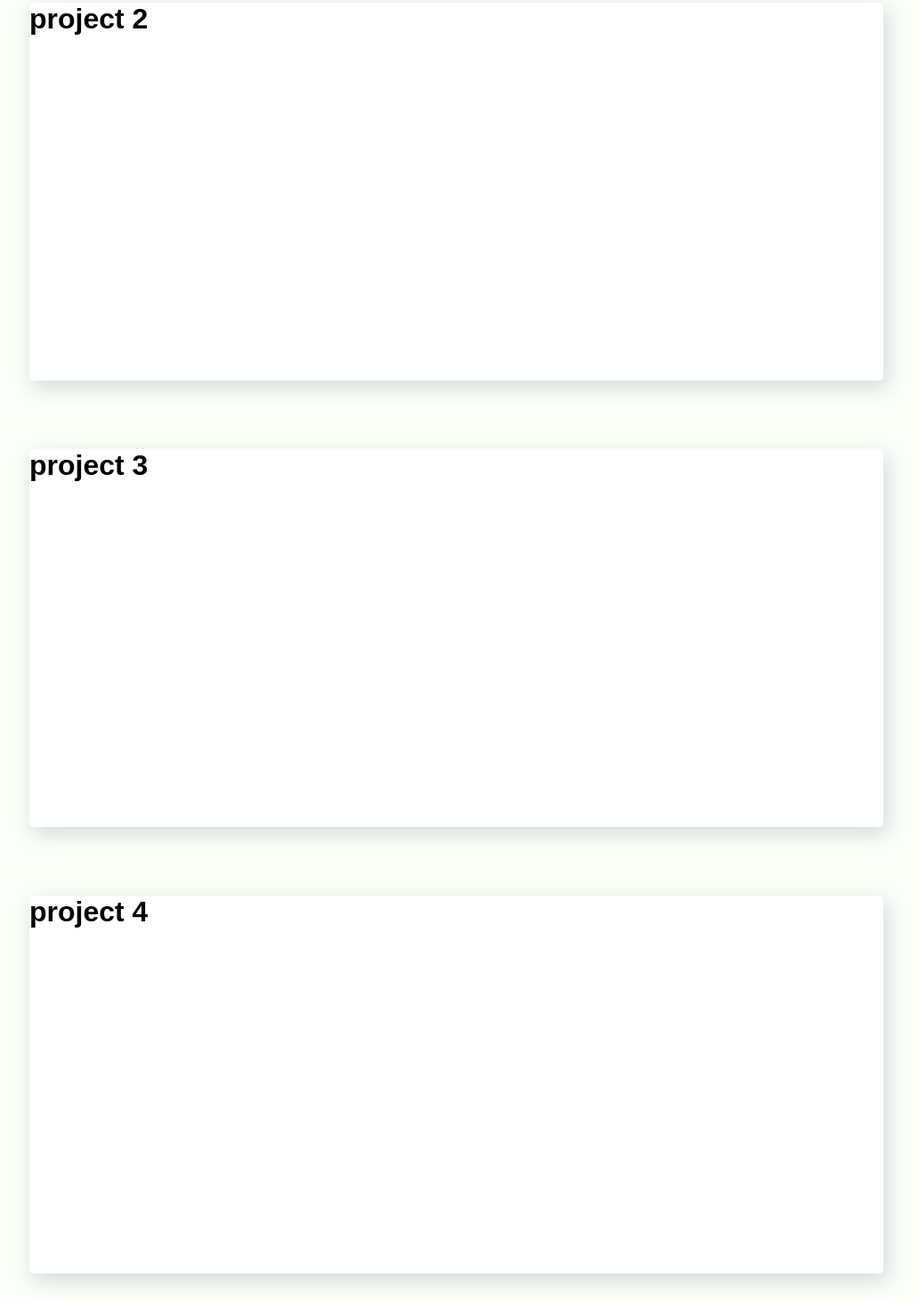
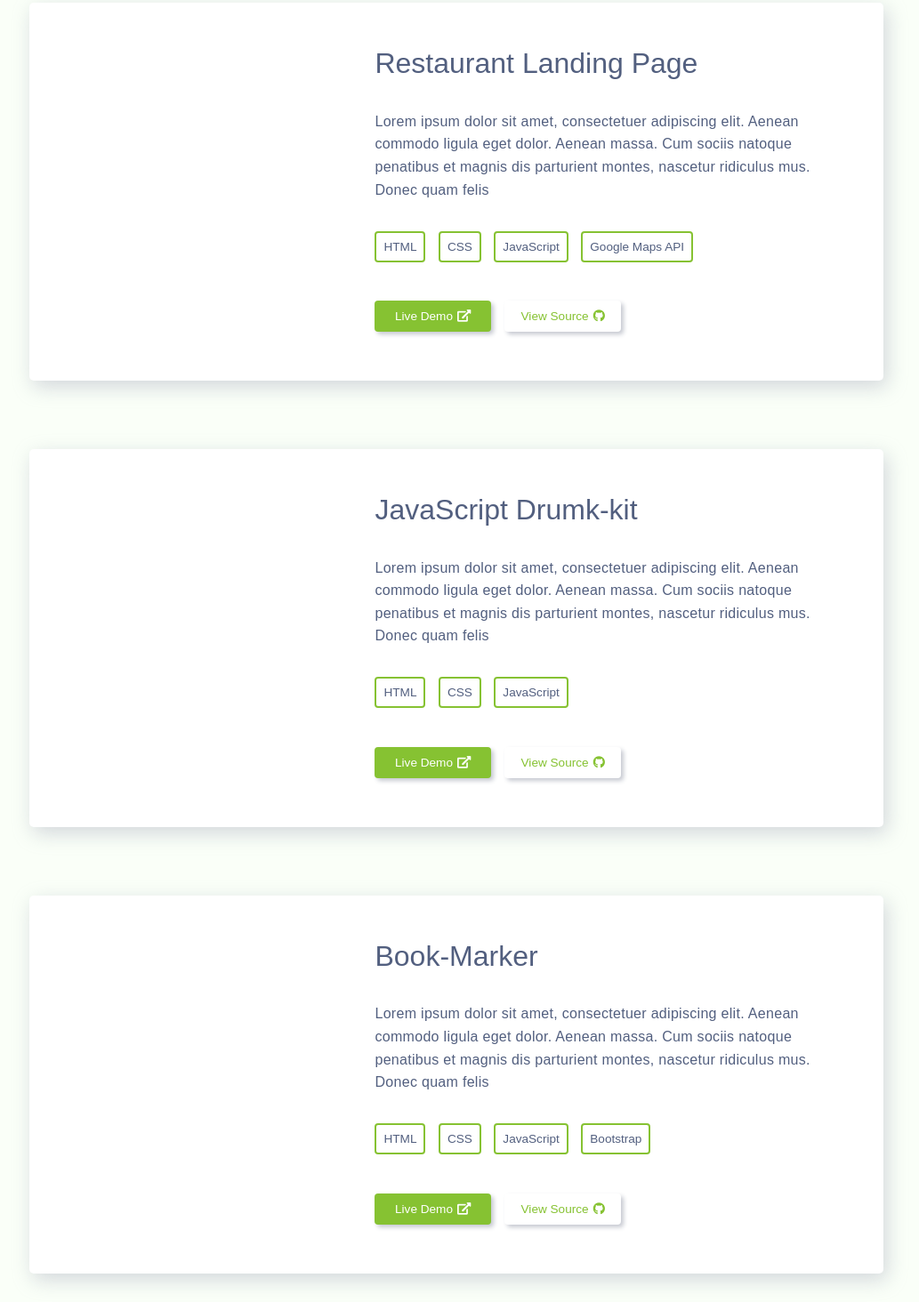
Before and after one commit to king2nd23/Portfolio, a plain HTML site: page index.html in a window 1280 px wide. Shown: the part 1100-2564 px from the top of the page at 89% size, without its empty margins (127-1160 px from the left). Drawn offline with Linux system fonts and the light colour scheme.

Commit message:
put content on the project cards

```diff
--- a/index.html
+++ b/index.html
@@ -11,7 +11,7 @@
   <body>
     <div class="menu">
       <div class="box">
-        <a href="">
+        <a href="#projects">
           <span></span>
           Projects
         </a>
@@ -44,12 +44,62 @@
       <h3>Projects</h3>
     </div>
 
-    <div class="project-card card-1">
+    <div class="project-card card-1" id="projects">
       <div class="project-photo">
         <!-- <img src="images/mklogo.png" alt=""> -->
       </div>
       <div class="project-details">
-        <h1>Google+ Landing Page</h1>
+        <h1>Google+ Grid</h1>
+        <p>Lorem ipsum dolor sit amet, consectetuer adipiscing elit. Aenean commodo ligula eget dolor.
+          Aenean massa. Cum sociis natoque penatibus et magnis dis parturient montes, nascetur ridiculus
+           mus. Donec quam felis</p>
+        <div class="project-tech">
+          <ul>
+            <li>HTML</li>
+            <li>CSS</li>
+            <li>JavaScript</li>
+            <li>CSS Grid</li>
+          </ul>
+        </div>
+        <div class="project-links">
+          <ul>
+            <a href="https://king2nd23.github.io/googlepluslandingpage/" target="_blank" class="hvr-grow-shadow"><li>Live Demo<i class="fas fa-external-link-alt"></i></li></a>
+            <a href="https://github.com/king2nd23/googlepluslandingpage" target="_blank" class="hvr-grow-shadow"><li>View Source<i class="fab fa-github"></i></li></a>
+          </ul>
+        </div>
+      </div>
+    </div>
+    <div class="project-card card-2">
+      <div class="project-photo">
+        <!-- <img src="images/mklogo.png" alt=""> -->
+      </div>
+      <div class="project-details">
+        <h1>Restaurant Landing Page</h1>
+        <p>Lorem ipsum dolor sit amet, consectetuer adipiscing elit. Aenean commodo ligula eget dolor.
+          Aenean massa. Cum sociis natoque penatibus et magnis dis parturient montes, nascetur ridiculus
+           mus. Donec quam felis</p>
+        <div class="project-tech">
+          <ul>
+            <li>HTML</li>
+            <li>CSS</li>
+            <li>JavaScript</li>
+            <li>Google Maps API</li>
+          </ul>
+        </div>
+        <div class="project-links">
+          <ul>
+            <a href="https://king2nd23.github.io/wingstateofmind/" target="_blank" class="hvr-grow-shadow"><li>Live Demo<i class="fas fa-external-link-alt"></i></li></a>
+            <a href="https://github.com/king2nd23/wingstateofmind" target="_blank" class="hvr-grow-shadow"><li>View Source<i class="fab fa-github"></i></li></a>
+          </ul>
+        </div>
+      </div>
+    </div>
+    <div class="project-card card-3">
+      <div class="project-photo">
+        <!-- <img src="images/mklogo.png" alt=""> -->
+      </div>
+      <div class="project-details">
+        <h1>JavaScript Drumk-kit</h1>
         <p>Lorem ipsum dolor sit amet, consectetuer adipiscing elit. Aenean commodo ligula eget dolor.
           Aenean massa. Cum sociis natoque penatibus et magnis dis parturient montes, nascetur ridiculus
            mus. Donec quam felis</p>
@@ -62,25 +112,37 @@
         </div>
         <div class="project-links">
           <ul>
-            <a href="https://king2nd23.github.io/googlepluslandingpage/" target="_blank" class="hvr-grow-shadow"><li>Live Demo<i class="fas fa-external-link-alt"></i></li></a>
+            <a href="https://king2nd23.github.io/JAVASCRIPT-DRUM-KIT/" target="_blank" class="hvr-grow-shadow"><li>Live Demo<i class="fas fa-external-link-alt"></i></li></a>
             <a href="https://github.com/king2nd23/googlepluslandingpage" target="_blank" class="hvr-grow-shadow"><li>View Source<i class="fab fa-github"></i></li></a>
           </ul>
         </div>
       </div>
     </div>
-
-
-    <div class="project-card card-2">
-      <h1>project 2</h1>
-    </div>
-    <div class="project-card card-3">
-      <h1>project 3</h1>
-    </div>
     <div class="project-card card-4">
-      <h1>project 4</h1>
+      <div class="project-photo">
+        <!-- <img src="images/mklogo.png" alt=""> -->
+      </div>
+      <div class="project-details">
+        <h1>Book-Marker</h1>
+        <p>Lorem ipsum dolor sit amet, consectetuer adipiscing elit. Aenean commodo ligula eget dolor.
+          Aenean massa. Cum sociis natoque penatibus et magnis dis parturient montes, nascetur ridiculus
+           mus. Donec quam felis</p>
+        <div class="project-tech">
+          <ul>
+            <li>HTML</li>
+            <li>CSS</li>
+            <li>JavaScript</li>
+            <li>Bootstrap</li>
+          </ul>
+        </div>
+        <div class="project-links">
+          <ul>
+            <a href="https://king2nd23.github.io/BookMarker/" target="_blank" class="hvr-grow-shadow"><li>Live Demo<i class="fas fa-external-link-alt"></i></li></a>
+            <a href="https://github.com/king2nd23/BookMarker" target="_blank" class="hvr-grow-shadow"><li>View Source<i class="fab fa-github"></i></li></a>
+          </ul>
+        </div>
+      </div>
     </div>
   </div>
-
-
   </body>
 </html>
```
